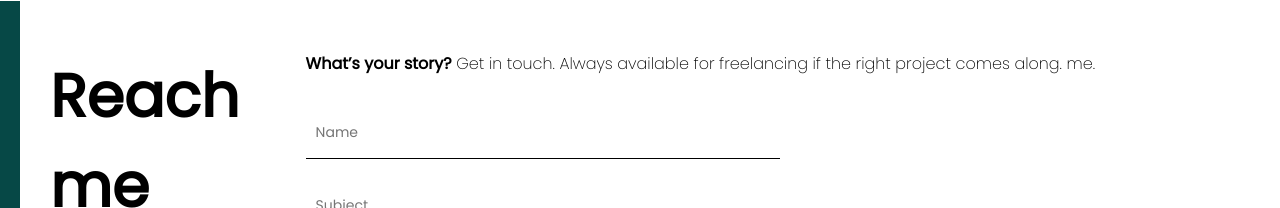
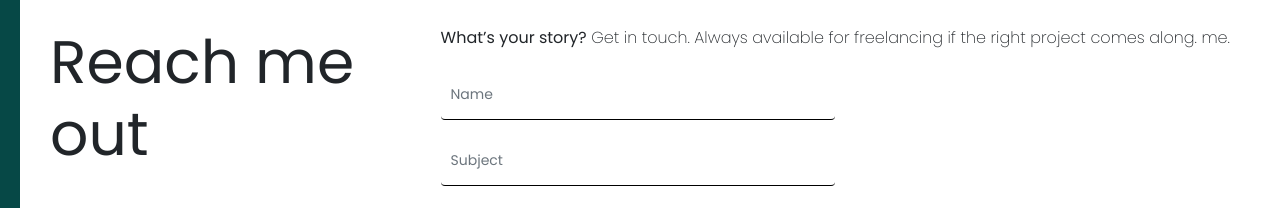
Before and after one commit to taulantisaku/React-Portfolio, a React (Create React App) app: page / in a window 1280 px wide. Shown: the part 2592-2800 px from the top of the page. Built offline with nearby package versions, Linux system fonts and the light colour scheme; a web font is replaced by a local one.

Commit message:
Add validation to Contact form

```diff
--- a/package.json
+++ b/package.json
@@ -12,13 +12,15 @@
     "@types/node": "^16.11.38",
     "@types/react": "^18.0.10",
     "@types/react-dom": "^18.0.5",
+    "bootstrap": "^5.1.3",
     "emailjs-com": "^3.2.0",
     "howler": "^2.2.3",
-    "react": "^18.1.0",
-    "react-dom": "^18.1.0",
+    "react": "^18.2.0",
+    "react-dom": "^18.2.0",
     "react-howler": "^5.2.0",
     "react-scripts": "5.0.1",
     "react-toastify": "^9.0.5",
+    "reactstrap": "^9.1.1",
     "sass": "^1.52.1",
     "typescript": "^4.7.2",
     "web-vitals": "^2.1.4"
--- a/src/components/Contact/Contact.tsx
+++ b/src/components/Contact/Contact.tsx
@@ -6,13 +6,14 @@ import { ToastContainer, toast } from "react-toastify";
 //style
 
 import "../Contact/Contact.scss";
+import { Button, Form, FormGroup, Input, FormFeedback } from "reactstrap";
 
 //media
 
 import Phone from "../../img/phone.png";
 import Email from "../../img/email.png";
 import Github from "../../img/github.png";
-import Address from "../../img/address.png";
+// import Address from "../../img/address.png";
 import Facebook from "../../img/facebook.png";
 import Linkedin from "../../img/linkedin.png";
 import Instagram from "../../img/instagram.png";
@@ -28,23 +29,25 @@ const initialState = {
 export const Contact = () => {
   const [done, setDone] = useState(false);
   const [formData, setFormData] = useState(initialState);
+  const [errors, setErrors] = useState(initialState);
 
   const theme = useContext(ThemeContext);
   const darkMode = theme.state.darkMode;
+
+  const isEnabled =
+    formData.user_name.length > 0 &&
+    formData.user_email.length > 0 &&
+    formData.user_subject.length > 0 &&
+    formData.message.length > 0;
 
   const handleChange = (e: React.ChangeEvent<HTMLInputElement>) => {
     setFormData({
       ...formData,
       [e.target.name]: e.target.value,
     });
+    setDone(true);
   };
 
-  const handleTextAreaChange = (e: React.ChangeEvent<HTMLTextAreaElement>) => {
-    setFormData({
-      ...formData,
-      [e.target.name]: e.target.value,
-    });
-  };
   const notify = () =>
     toast.success("Your message was sent successfuly!", {
       position: "bottom-right",
@@ -55,9 +58,31 @@ export const Contact = () => {
       draggable: true,
       progress: undefined,
     });
+
+  const canBeSubmitted = () => {
+    return isEnabled;
+  };
   const handleSubmit = (e: any) => {
+    if (!canBeSubmitted()) {
       e.preventDefault();
-    //#TODO form validation if empty
+      return;
+    }
+    const tempErrors = {
+      user_name: "",
+      user_subject: "",
+      user_email: "",
+      message: "",
+    };
+    const errors = tempErrors;
+    setErrors(errors);
+
+    if (!formData.user_name) tempErrors.user_name = "Name is required!";
+    if (!formData.user_subject)
+      tempErrors.user_subject = "Subject is required!";
+    if (!formData.user_email) tempErrors.user_email = "Email is required!";
+    if (!formData.message) tempErrors.message = "Message is required!";
+
+    e.preventDefault();
     emailjs
       .sendForm(
         "service_0ca64oz",
@@ -72,8 +97,18 @@ export const Contact = () => {
         },
         (error: any) => {
           console.log(error.text);
+          setDone(false);
         }
       );
+    if (Object.keys(errors).length !== 0) {
+      setDone(false);
+      return;
+    }
+
+    if (Object.values(errors).length === 0) {
+      return;
+    }
+
     e.target.reset();
   };
 
@@ -115,46 +150,72 @@ export const Contact = () => {
             <b>What’s your story?</b> Get in touch. Always available for
             freelancing if the right project comes along. me.
           </p>
-          <form onSubmit={handleSubmit}>
-            <input
+          <Form onSubmit={handleSubmit}>
+            <FormGroup>
+              <Input
                 style={{ backgroundColor: darkMode && "#333" }}
                 type="text"
                 value={formData.user_name}
                 placeholder="Name"
+                qwd
                 name="user_name"
+                invalid={Boolean(errors.user_name)}
                 id=""
                 onChange={handleChange}
               />
-            <input
+              <FormFeedback>{errors.user_name}</FormFeedback>
+            </FormGroup>
+            <FormGroup>
+              <Input
                 style={{ backgroundColor: darkMode && "#333" }}
                 type="text"
                 value={formData.user_subject}
                 placeholder="Subject"
                 name="user_subject"
+                invalid={Boolean(errors.user_subject)}
                 id=""
                 onChange={handleChange}
               />
-            <input
+              <FormFeedback>{errors.user_subject}</FormFeedback>
+            </FormGroup>
+            <FormGroup>
+              <Input
                 style={{ backgroundColor: darkMode && "#333" }}
                 type="text"
                 value={formData.user_email}
                 placeholder="Email"
+                invalid={Boolean(errors.user_email)}
                 name="user_email"
                 id=""
                 onChange={handleChange}
               />
-            <textarea
+              <FormFeedback>{errors.user_email}</FormFeedback>
+            </FormGroup>
+            <Input
+              type="textarea"
               style={{ backgroundColor: darkMode && "#333" }}
               placeholder="Message"
               value={formData.message}
               name="message"
-              onChange={handleTextAreaChange}
+              invalid={Boolean(errors.message)}
+              onChange={handleChange}
               rows={10}
-            ></textarea>
-            <button onClick={notify}>Submit</button>
+            ></Input>
+            <FormGroup>
+              <Button
+                type="submit"
+                color="success"
+                onClick={notify}
+                disabled={!isEnabled}
+              >
+                Submit
+              </Button>
               <ToastContainer />
-            {done && <>Thanks for reaching out, I will get back to you asap!</>}
-          </form>
+              {done && (
+                <>Thanks for reaching out, I will get back to you asap!</>
+              )}
+            </FormGroup>
+          </Form>
         </div>
       </div>
     </div>
--- a/src/index.tsx
+++ b/src/index.tsx
@@ -3,6 +3,7 @@ import React from "react";
 import ReactDOM from "react-dom";
 import { createRoot } from "react-dom/client";
 import { ThemeContextProvider } from "./lib/context/ThemeContext";
+import "bootstrap/dist/css/bootstrap.css";
 
 const container = document.getElementById("root");
 if (!container) throw new Error("Can't find root");
```
Also changed, not shown: 1 other file (tests, documents, lock files or other folders). Lines whose indentation alone changed are shown as unchanged.
